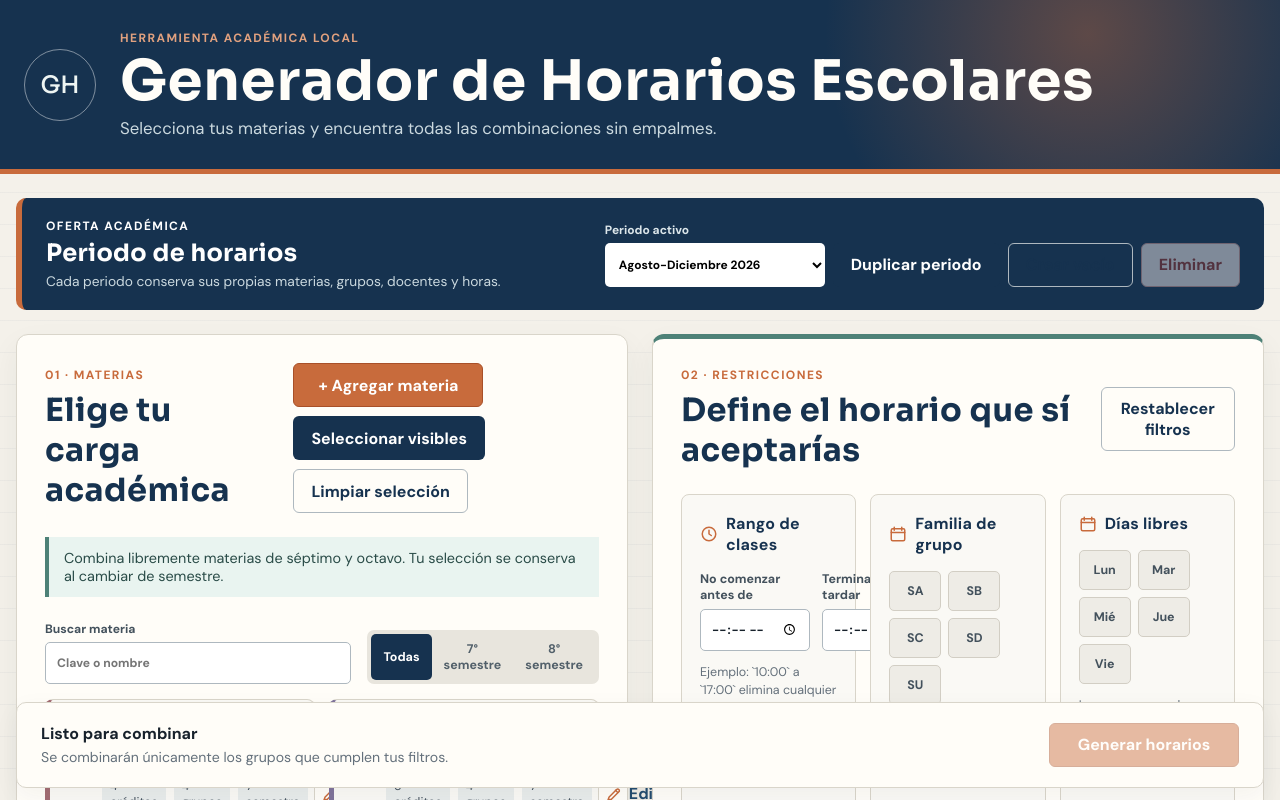
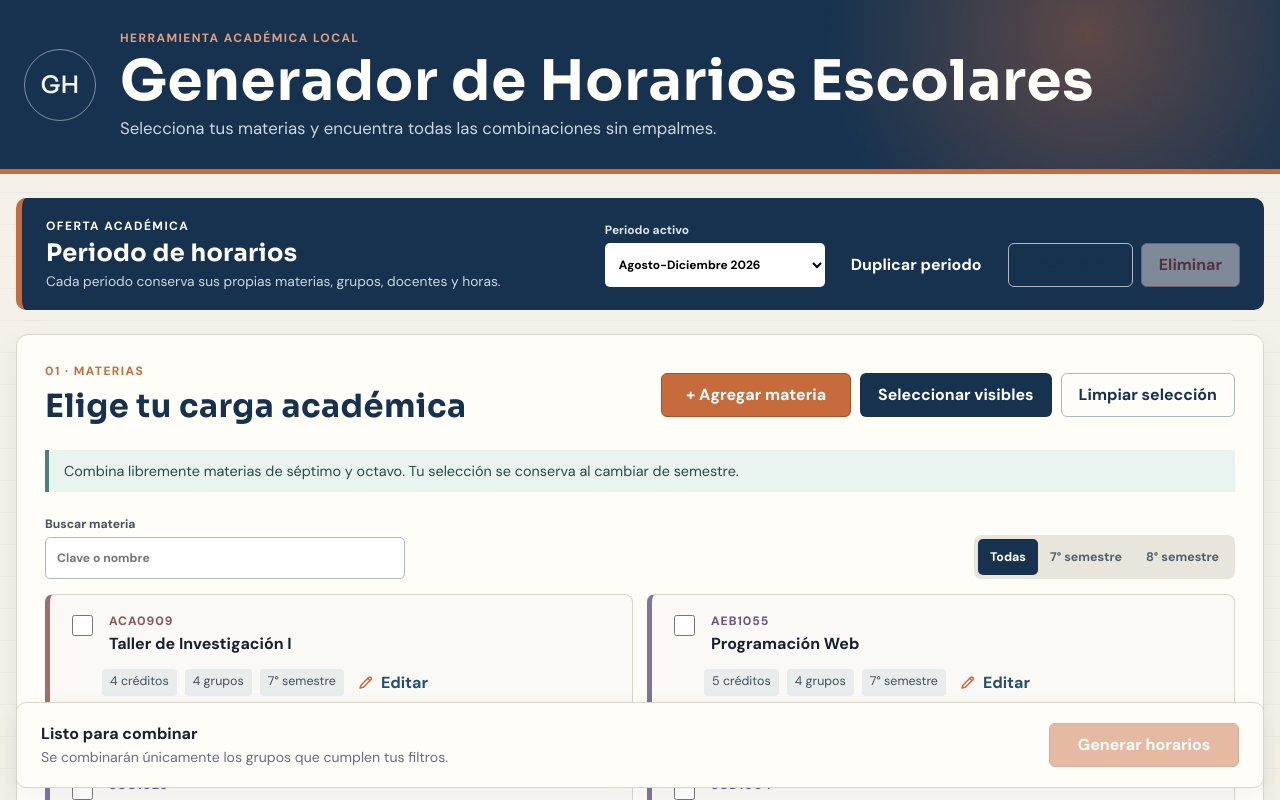
Before and after one commit to Angixs-zz/SelectorHorarios, a React (Vite) app: page / in a window 1280 px wide. Shown: the top 800 px of the page. Built offline with nearby package versions, Linux system fonts and the light colour scheme.

Commit message:
fix: restore spacious vertical panel layout

```diff
--- a/src/App.jsx
+++ b/src/App.jsx
@@ -245,7 +245,6 @@ function App() {
 
         {!isEditorRoute && (
           <>
-            <div className="setup-layout">
             <SubjectSelector
               subjects={subjects}
               selectedIds={selectedIds}
@@ -268,7 +267,6 @@ function App() {
               onChange={updateFilters}
               onReset={() => updateFilters({ ...emptyFilters })}
             />
-            </div>
 
             <div className="generate-bar">
               <div>
--- a/src/styles/global.css
+++ b/src/styles/global.css
@@ -111,18 +111,6 @@ h3 {
 .page-shell {
   width: min(1400px, calc(100% - 32px));
   margin: 24px auto 56px;
-}
-
-.setup-layout {
-  display: grid;
-  grid-template-columns: minmax(0, 1fr) minmax(0, 1fr);
-  align-items: start;
-  gap: 24px;
-  margin-bottom: 24px;
-}
-
-.setup-layout > .panel {
-  margin-bottom: 0;
 }
 
 .period-panel {
@@ -1304,12 +1292,6 @@ footer {
   font-size: 0.82rem;
 }
 
-@media (max-width: 1100px) {
-  .setup-layout {
-    grid-template-columns: 1fr;
-  }
-}
-
 @media (max-width: 900px) {
   .stats-grid {
     grid-template-columns: repeat(2, 1fr);
```
Lines whose indentation alone changed are shown as unchanged.
